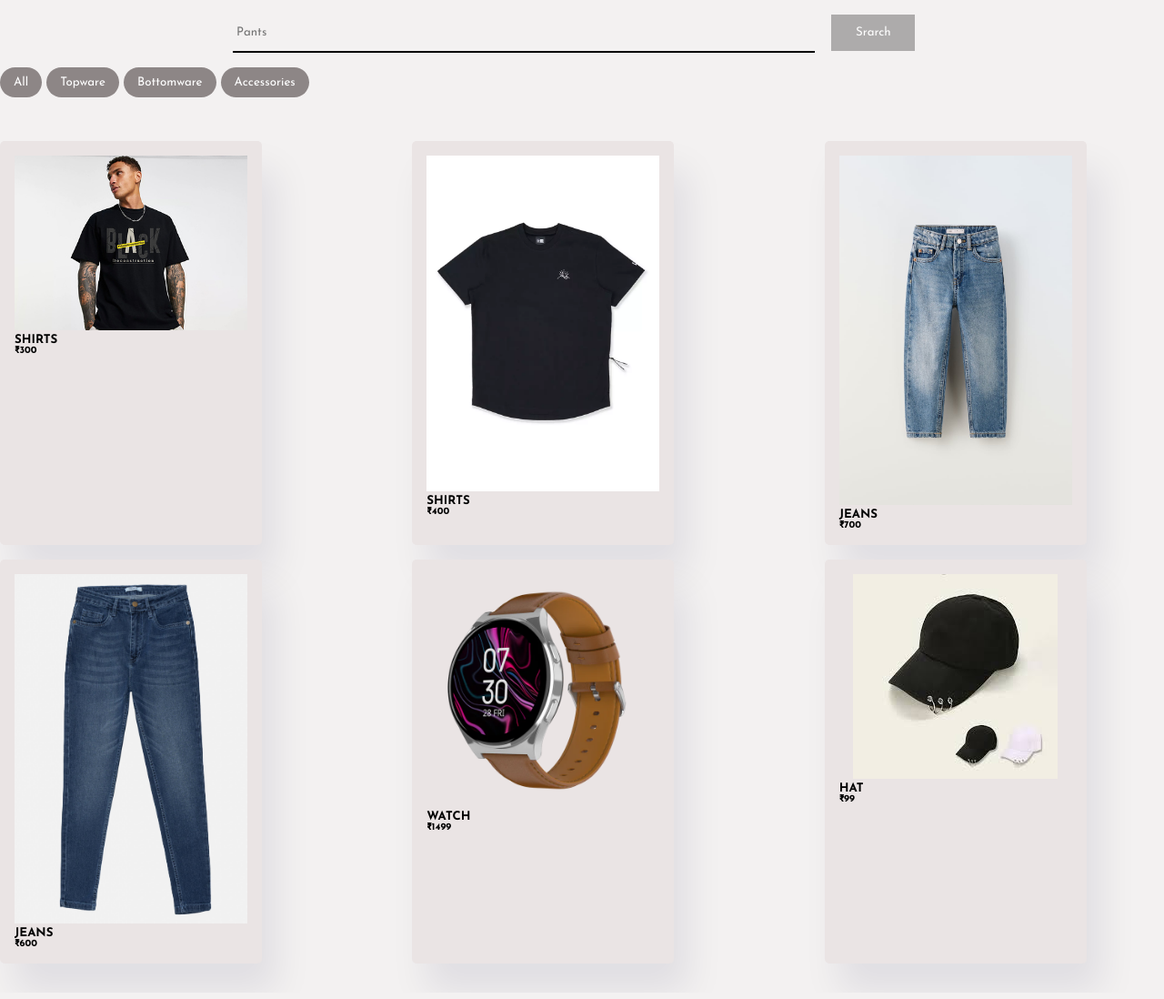
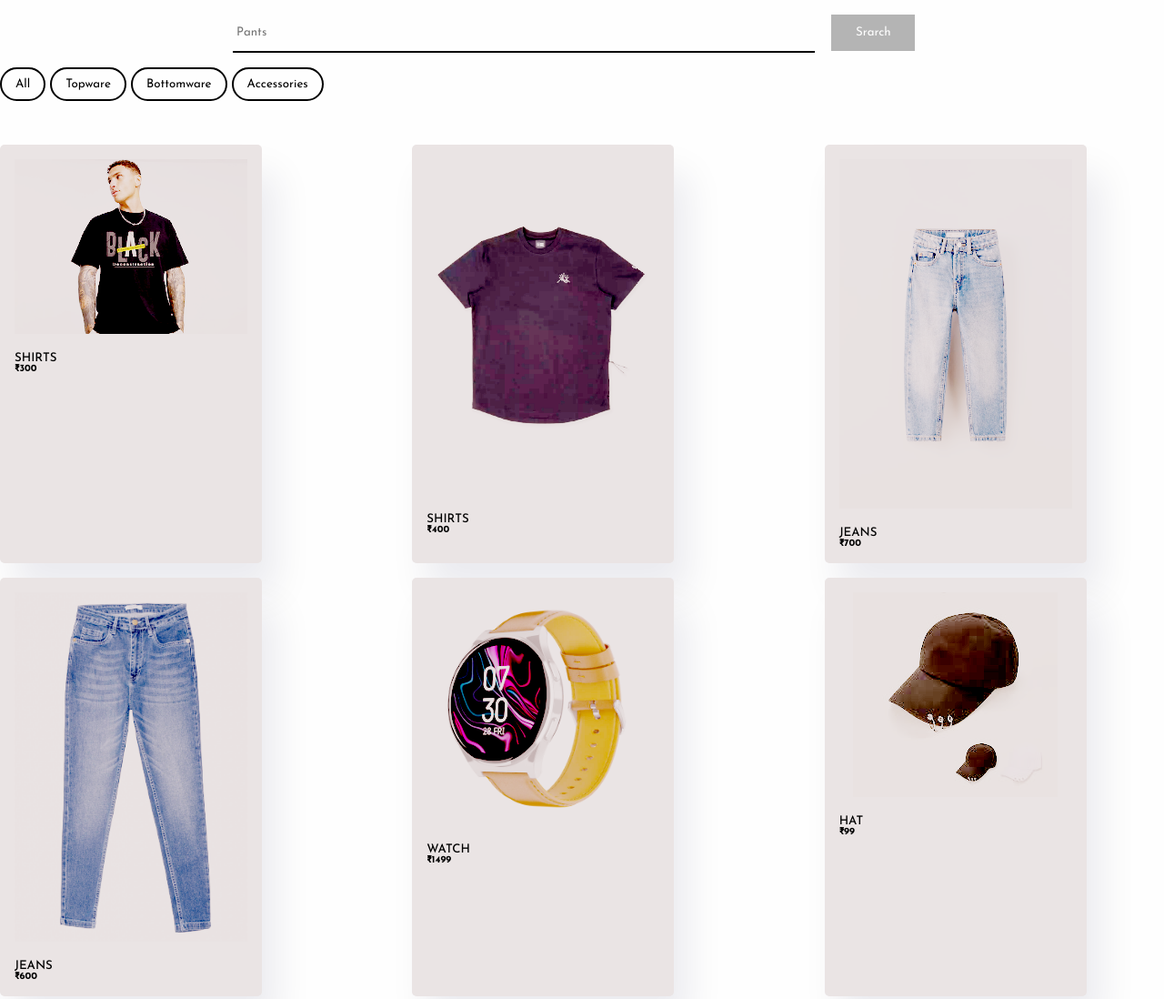
Before and after one commit to akasaam/100js-project, a plain HTML site: page Product Filter and Search Using Javascript/index.html in a window 1280 px wide. Shown: the top 1098 px of the page at 91% size. Drawn offline with nearby package versions, Linux system fonts and the light colour scheme.

Commit message:
Update HTML and CSS code for product filter and search page.

```diff
--- a/Product Filter and Search Using Javascript/index.html
+++ b/Product Filter and Search Using Javascript/index.html
@@ -22,10 +22,16 @@
         <button id="search">Srarch</button>
       </div>
       <div id="buttons">
-        <button class="button-value">All</button>
-        <button class="button-value">Topware</button>
-        <button class="button-value">Bottomware</button>
-        <button class="button-value">Accessories</button>
+        <button class="button-value" onclick="filterProduct('all')">All</button>
+        <button class="button-value" onclick="filterProduct('Topware')">
+          Topware
+        </button>
+        <button class="button-value" onclick="filterProduct('Bottomware')">
+          Bottomware
+        </button>
+        <button class="button-value" onclick="filterProduct('Accessories')">
+          Accessories
+        </button>
       </div>
       <div id="products"></div>
     </div>
--- a/Product Filter and Search Using Javascript/style.css
+++ b/Product Filter and Search Using Javascript/style.css
@@ -8,7 +8,7 @@
 }
 
 body {
-  background-color: #cec9c93e;
+  background-color: #fbfafa3e;
 }
 .wrappre {
   width: 100%;
@@ -43,11 +43,12 @@ body {
   margin-left: 1.5em;
 } */
 .button-value {
-  /* border: 2px solid black; */
+  border: 2px solid black;
+  color: black;
   border-radius: 50px;
   padding: 10px 15px;
-  background-color: #8d8686;
-  color: white;
+  background-color: transparent;
+
   cursor: pointer;
 }
 .active {
@@ -75,5 +76,30 @@ body {
 img {
   max-width: 100%;
   object-fit: contain;
+  mix-blend-mode: color-burn;
   height: 1em5;
 }
+.container {
+  padding-top: 1em;
+}
+.container h5 {
+  font-weight: 500;
+}
+.hide {
+  display: none;
+}
+@media screen and(max-width:720px) {
+  img {
+    max-width: 100%;
+    object-fit: contain;
+    height: 10em;
+  }
+  .card {
+    max-width: 10em;
+    margin-top: 1em;
+  }
+  #products {
+    grid-template-columns: auto;
+    grid-column-gap: 1em;
+  }
+}
--- /dev/null
+++ b/news app/style.css
@@ -0,0 +1,6 @@
+* {
+  margin: 0;
+  padding: 0;
+  box-sizing: border-box;
+  font-family: ;
+}
```
Also changed, not shown: news app/index.html (added, +12 -0 lines), Product Filter and Search Using Javascript/tshirt.webp (added), news app/index.js (added).
